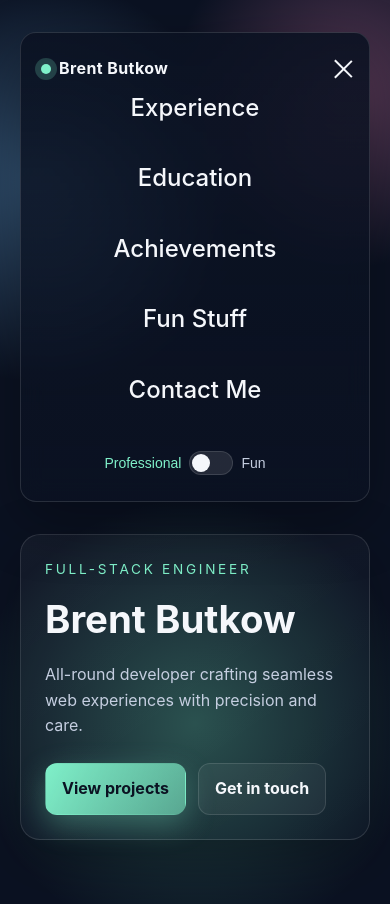
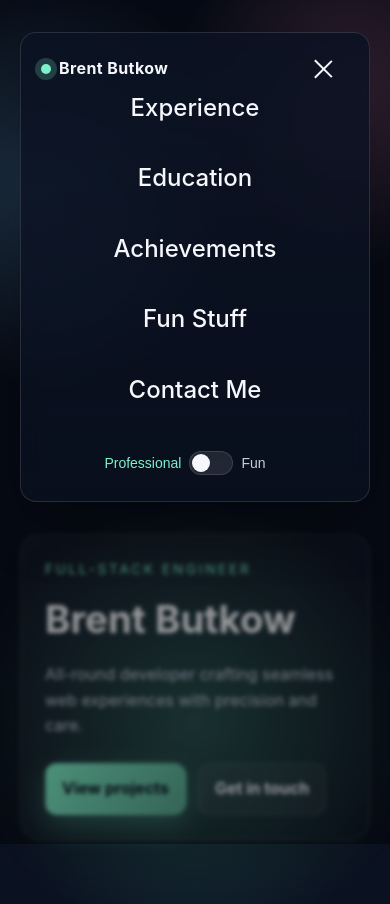
Before and after one commit to BrentTB/brentbutkow.me, a React (Vite) app: page / in a window 390 px wide. Both pictures are taken after a click on the button "Open menu". Built offline with nearby package versions, Linux system fonts and the light colour scheme.

Commit message:
refactor: update styles and structure for navbar and not found page

```diff
--- a/src/components/DetailCard.module.scss
+++ b/src/components/DetailCard.module.scss
@@ -29,7 +29,8 @@
 
 .period {
   color: var(--muted);
-  font-size: 0.95rem;
+  font-size: 0.9rem;
+  font-weight: 700;
 }
 
 .description {
--- a/src/components/navbar/Navbar.module.scss
+++ b/src/components/navbar/Navbar.module.scss
@@ -89,12 +89,17 @@
   position: relative;
   z-index: 20;
   grid-column: 3;
+   margin-right: 20px;
 
   &:focus-visible {
     outline: 2px solid var(--accent);
     outline-offset: 2px;
     border-radius: 4px;
   }
+}
+
+.backdrop {
+  display: none;
 }
 
 .menuIcon {
@@ -125,16 +130,21 @@
   }
 }
 
+.active::after {
+  opacity: 0.5;
+  transform: scaleX(1);
+}
+
 .mobileMenuToggle.open .menuIcon {
-  transform: translateX(-200px);
+  transform: translateX(-150px);
   animation: hideBackground 600ms ease forwards;
 
   &::before {
-    transform: translateX(200px) rotate(45deg) translateY(8px);
+    transform: translateX(150px) rotate(45deg) translateY(8px);
   }
 
   &::after {
-    transform: translateX(200px) rotate(-45deg) translateY(-8px);
+    transform: translateX(150px) rotate(-45deg) translateY(-8px);
   }
 }
 
@@ -152,6 +162,27 @@
 
     &.open {
       grid-template-rows: auto 1fr;
+    }
+  }
+
+  .backdrop {
+    display: block;
+    position: fixed;
+    inset: 0;
+    background: rgba(0, 0, 0, 0.4);
+    backdrop-filter: blur(2px);
+    border: none;
+    padding: 0;
+    margin: 0;
+    cursor: pointer;
+    z-index: 5;
+    opacity: 0;
+    pointer-events: none;
+    transition: opacity 250ms ease;
+
+    &.open {
+      opacity: 1;
+      pointer-events: auto;
     }
   }
 
--- a/src/components/navbar/Navbar.tsx
+++ b/src/components/navbar/Navbar.tsx
@@ -1,4 +1,4 @@
-import { Link, NavLink } from 'react-router-dom'
+import { Link, NavLink, useLocation } from 'react-router-dom'
 import { routePaths, routes } from '../../routes/routes.config'
 import styles from './Navbar.module.scss'
 import ModeToggle from '../ModeToggle'
@@ -7,6 +7,7 @@ import { useState } from 'react'
 
 function Navbar() {
   const { isFunMode, setIsFunMode } = useFunMode()
+  const location = useLocation()
   const navRoutes = routes.filter((route) => !route.dontShowInNavbar)
   const [isMobileMenuOpen, setIsMobileMenuOpen] = useState(false)
 
@@ -15,6 +16,7 @@ function Navbar() {
   const openStyle = isMobileMenuOpen ? styles.open : ''
 
   return (
+    <>
       <header className={`${styles.navbar} ${openStyle}`}>
         <Link to={routePaths.home} className={styles.brand} onClick={closeMobileMenu}>
           <span className={styles.dot} aria-hidden="true" />
@@ -32,7 +34,11 @@ function Navbar() {
           <ul className={styles.links}>
             {navRoutes.map((route) => (
               <li key={route.path}>
-              <NavLink className={styles.link} to={route.path} onClick={closeMobileMenu}>
+                <NavLink
+                  className={`${styles.link} ${location.pathname === route.path ? styles.active : ''}`}
+                  to={route.path}
+                  onClick={closeMobileMenu}
+                >
                   {route.label}
                 </NavLink>
               </li>
@@ -47,6 +53,13 @@ function Navbar() {
           </ul>
         </nav>
       </header>
+      <button
+        type="button"
+        className={`${styles.backdrop} ${openStyle}`}
+        aria-label="Close navbar menu"
+        onClick={closeMobileMenu}
+      />
+    </>
   )
 }
 
--- a/src/pages/not-found/NotFoundPage.module.scss
+++ b/src/pages/not-found/NotFoundPage.module.scss
@@ -64,6 +64,7 @@
   width: 100%;
   height: 100%;
   display: block;
+  touch-action: none; /* prevent page scroll while dragging the canvas on touch devices */
 }
 
 .button {
```
Also changed, not shown: 1 other file (tests, documents, lock files or other folders). Lines whose indentation alone changed are shown as unchanged.
